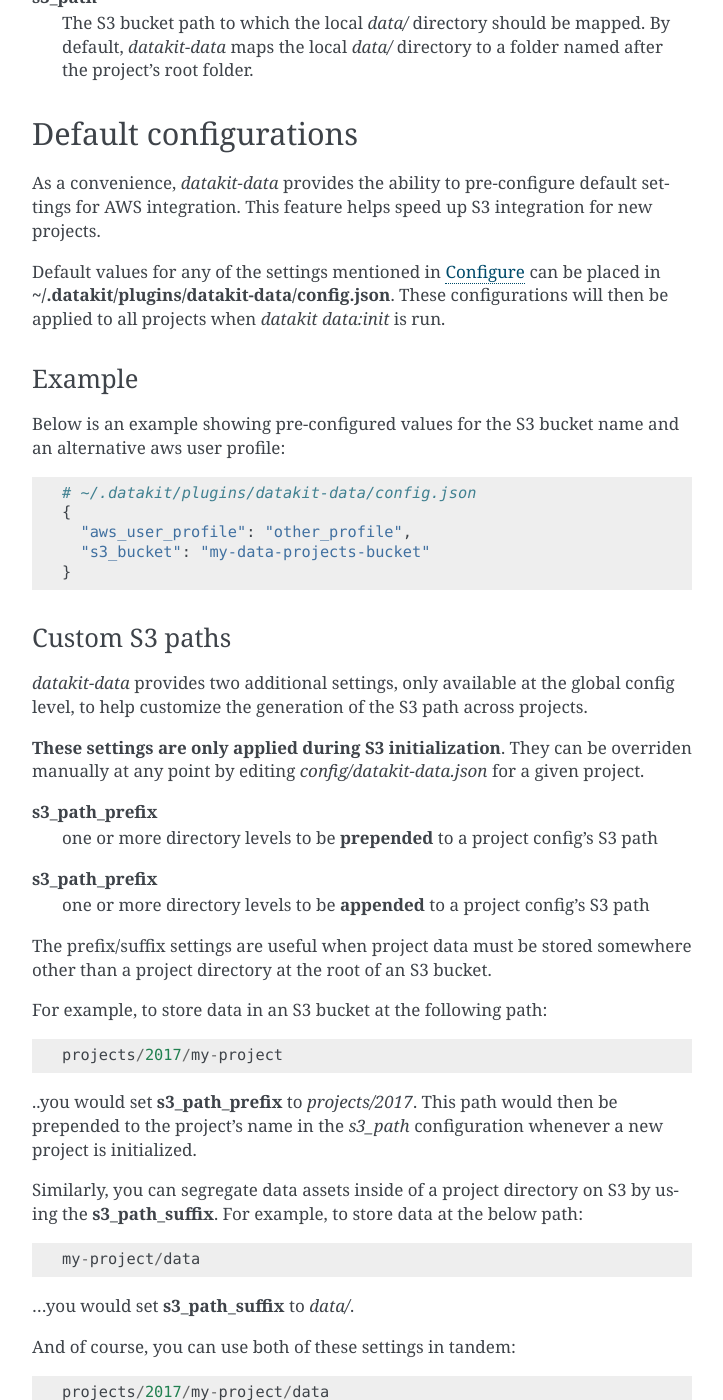
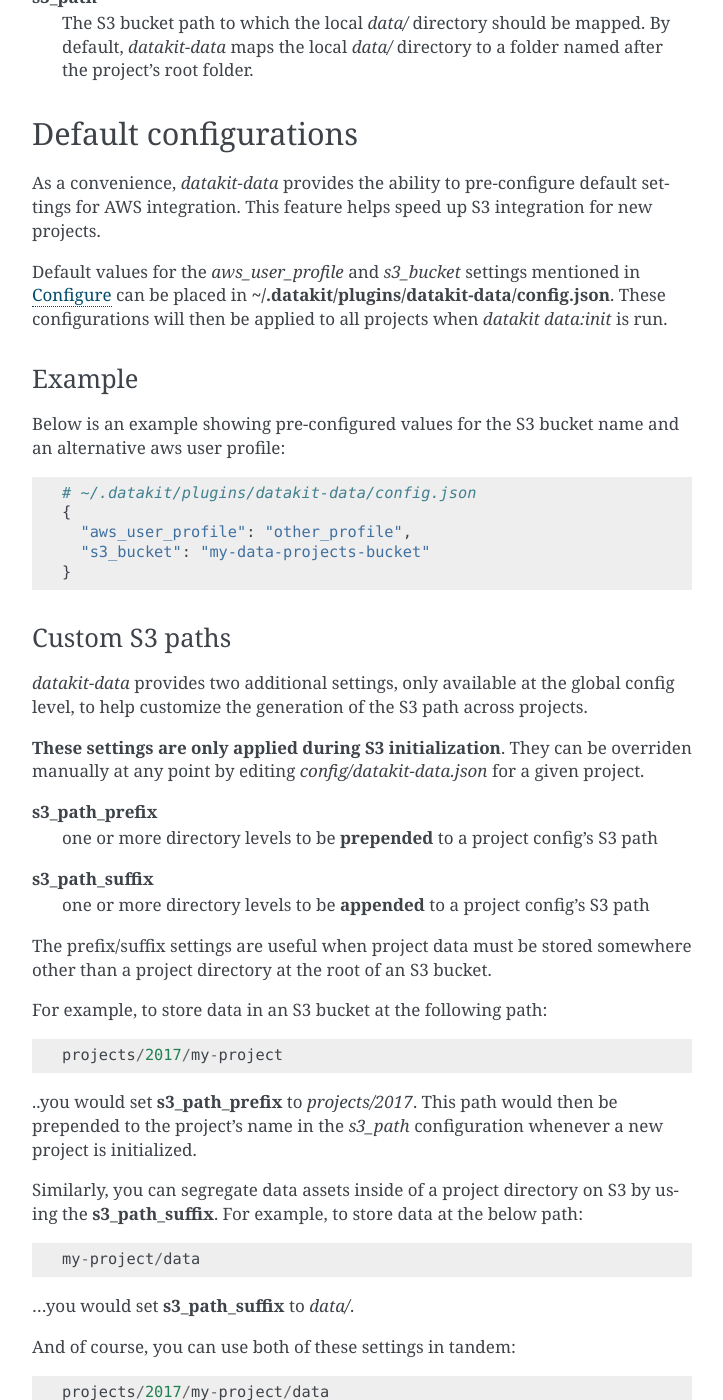
Before and after one commit to associatedpress/datakit-data, a Sphinx documentation site: the page built from docs/usage.rst, in a window 1280 px wide and 1400 px high, scrolled down 1486 px. Shown: the whole window, without its empty margins (388-1111 px from the left). Built offline with Sphinx 7.4.7, drawn with Linux system fonts in a browser that asks for light colours; some of the changed text lies outside the part shown.

Commit message:
Few more doc tweaks. #5

```diff
--- a/docs/usage.rst
+++ b/docs/usage.rst
@@ -76,7 +76,7 @@ Default configurations
 As a convenience, `datakit-data` provides the ability to pre-configure default settings for
 AWS integration. This feature helps speed up S3 integration for new projects.
 
-Default values for any of the settings mentioned in :ref:`usage-configure` can be placed
+Default values for the `aws_user_profile` and `s3_bucket` settings mentioned in :ref:`usage-configure` can be placed
 in **~/.datakit/plugins/datakit-data/config.json**. These configurations will then be applied
 to all projects when `datakit data:init` is run.
 
@@ -105,7 +105,7 @@ at any point by editing `config/datakit-data.json` for a given project.
 **s3_path_prefix**
   one or more directory levels to be **prepended** to a project config's S3 path
 
-**s3_path_prefix**
+**s3_path_suffix**
   one or more directory levels to be **appended** to a project config's S3 path
 
 
@@ -218,7 +218,7 @@ the `data/` *should be excluded from version control.*
 .. _`aws configure`: http://docs.aws.amazon.com/cli/latest/userguide/cli-chap-getting-started.html
 .. _datakit: https://github.com/associatedpress/datakit-core
 .. _datakit-data: https://github.com/associatedpress/datakit-data
-.. _.gitignore: https://git-scm.com/docs/gitignore
+.. _`.gitignore`: https://git-scm.com/docs/gitignore
 
 .. [1] datakit-data does not currently guard against overwrites of pre-existing projects of the same name.
 .. [2] Leading slashes must be dropped to enable datakit to differentiate between its own flags and those intended for
```
Also changed, not shown: other parts of docs/usage.rst (+2 -2 lines).
